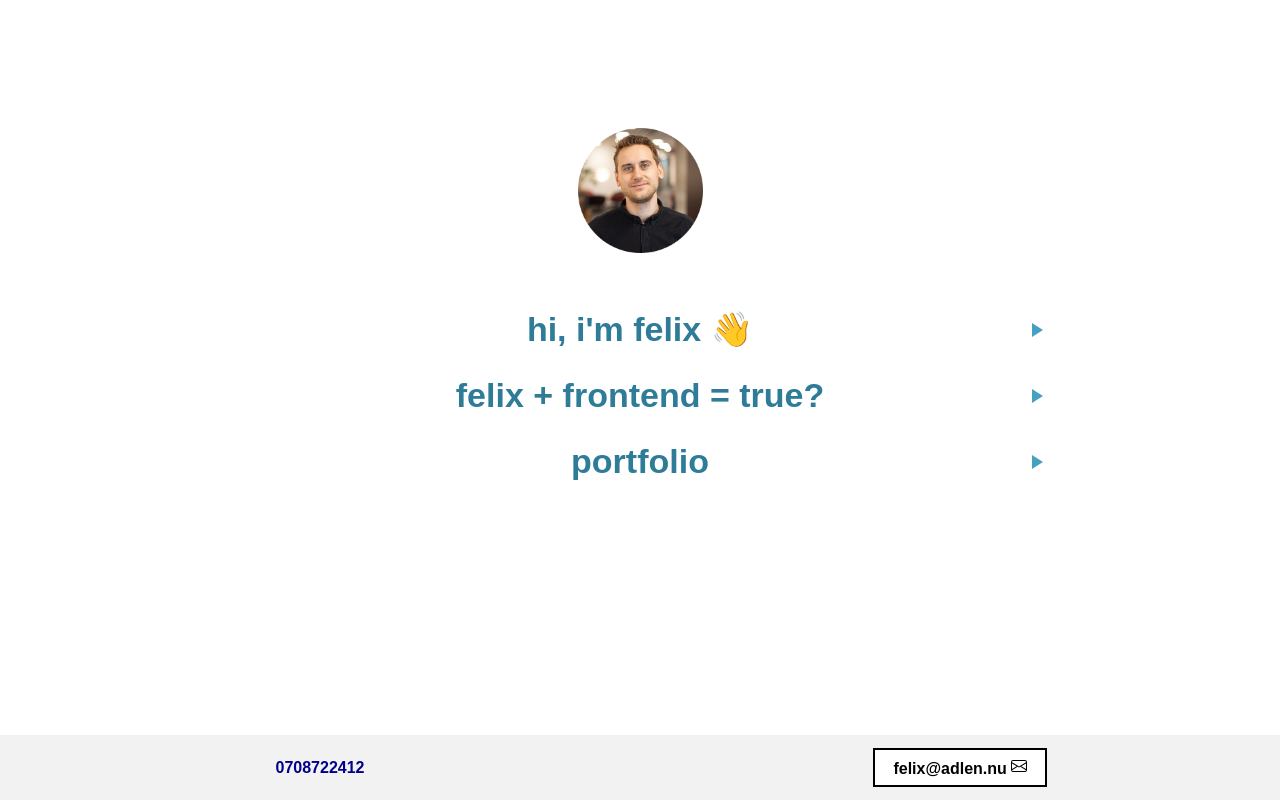
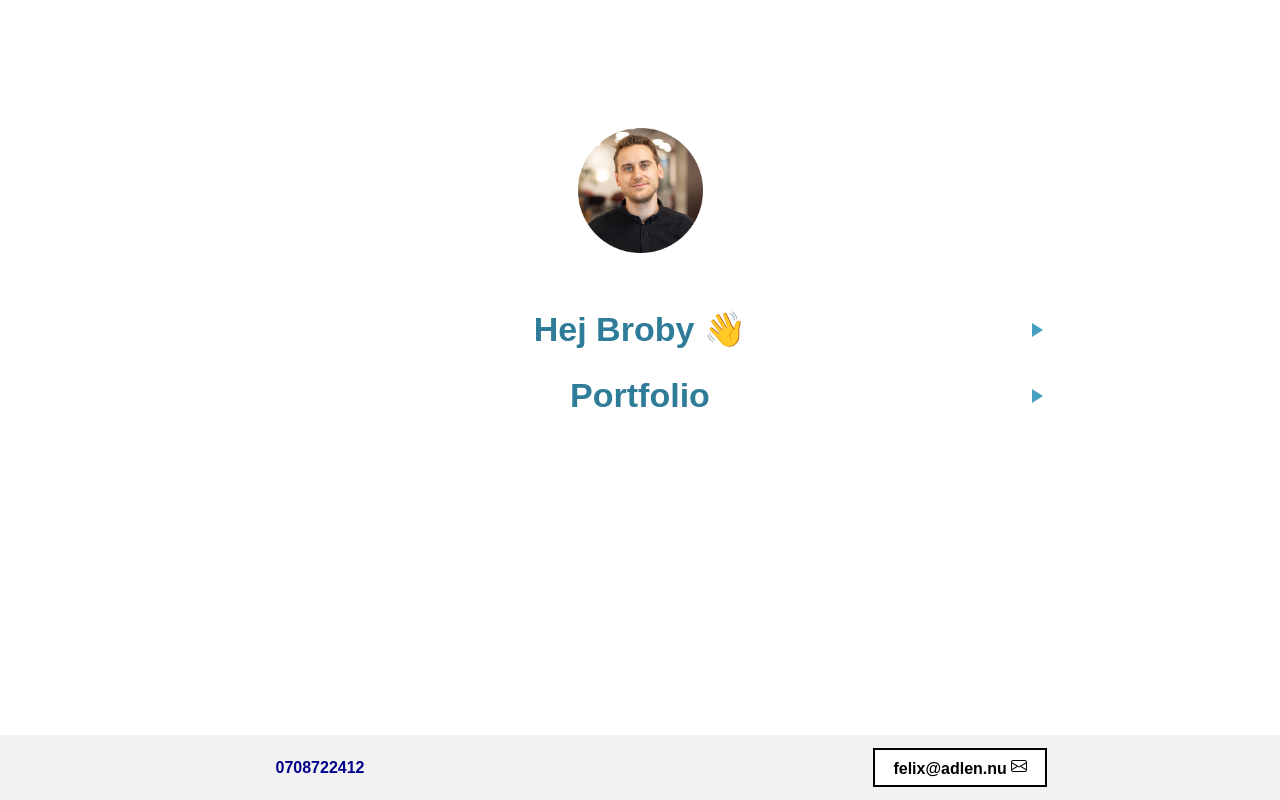
Before and after one commit to feppos0/feppos1, a plain HTML site: page index.html in a window 1280 px wide. Drawn offline with Linux system fonts and the light colour scheme.

Commit message:
Update index.html

```diff
--- a/index.html
+++ b/index.html
@@ -400,36 +400,27 @@
 		<img src="img/felix-circle.png" class="center image" style="margin-top: 10%;margin-bottom: -4%;" />
 		<div class="accordion">
 			<div class="accordion-item">
-				<div class="accordion-header"> hi, i'm felix &#128075; <div class="accordion-arrow"></div></div>
+				<div class="accordion-header">Hej Broby &#128075; <div class="accordion-arrow"></div></div>
 				<div class="accordion-content">
 					<p>
-						My name is <strong><font color="#2F7C99">Felix</font></strong> and I have an idea. A great idea actually – I want to become a front end developer. But first, I need to understand the basics a bit more.
+						<strong><font color="#2F7C99">Mitt namn är Felix</font></strong> och jag vill verkligen läsa den här kursen hos er. Min bror tipsade om den här kursen och det kändes nästan pirrigt att läsa om den - det är ju exakt det här jag vill lära mig mer om!<br /><br />
+																																																																					  <strong><font color="#2F7C99">De senaste 2 åren</font></strong> har jag arbetat med marknadsföring och producerat grafiskt innehåll, vilket är superkul. En typisk vecka för mig innebär en kombination av grafisk design (digitalt och tryckt), strategi och UX. Innan jag började hos mitt nuvarande jobb tog jag en dubbelexamen i visuell kommunikation och psykologi.
+
+						I mitt nuvarande jobb har jag jobbat nära våra webbutvecklare och det inte var inte så längesen en gammal passion av mig dök upp - intresset för att koda och problemlösa. Att jobba inom marknadsföring innebär ofta en tight tidsplan, och tiden för att något ska bli "pixel-perfect" finns inte alltid där för utvecklarna. Helt förståeligt, men jag vet att jag skulle kunna hjälpa till om jag bara kunde mer om kodandet själv. Det är verkligen roligt (!) och jag tror verkligen att min bakgrund som marknadsförare skulle vara bra för den här rollen.
 						<br /><br />
+						<strong><font color="#2F7C99">Jag älskar alltid att utmana mig själv</strong></font> - och den här ansökan är ett exempel på det. Jag ville prova något svårare än att börja med färdiga koder eller templates, och fastän denna sida har mycket som kan bli bättrer, lyckades jag på något sätt göra det här alldeles själv med hjälp av Google och en rejäl vilja. :)
 
-						The last 2 years I've worked with marketing producing graphical content. A typical week for me is a combination of graphic design (digital &Aacute; print, strategy and UX.  Before that, I graduated with a bachelor in both visual communication and psychology.
-						While working closely with our web developers at my current job, an old passion of mine appeared – the interest of code and problem solving
-						Working within marketing often means a tight schedule, and the time for "pixel perfect" is not always there for the developers. Understandable, but I know I should be able to help out, If I just knew a bit of coding..
-						It's really fun (!) and I really think my background as a marketer would be great for this role.
+					<br /> <br /> <font color="#2F7C99"><strong>Jag tycker detta är så himla kul, och vill jobba med det.</strong>
 						<br /> <br />
-							   <div style="overflow:auto;">
+						<div style="overflow:auto;">
 
-								   I always love to challenge myself – and this application is a wild example of that. I wanted to try something harder than start with pre-built codes, and although this site has a lot to improve, I somehow managed to do this alll by myself with a combination of Google and eagerness. :). <br><strong>My goal is definitely to understand this on a deeper level!</strong>
-							   </div>
-				</div>
+						</div>
+</div>
 			</div>
 
-			<div class="accordion-item">
-				<div class="accordion-header">felix + frontend = true?<div class="accordion-arrow"></div></div>
-				<div class="accordion-content">
-					<p>
-						Ever since I was a child, I've been fascinated by problem-solving. As I've grown older, my interest has evolved into a passion for web development and I’m definitely ready to take my first step into learning more about coding. The last 2 years I’ve worked with marketing and mostly I’ve produced graphical content.
-						<br /><br /> I’ve worked close to our web developers in different projects and I see a huge opportunity for me to bridge the gap between development and content production. This course seems perfect for me to learn more, so I can continue to advance and learn more with a good understanding. I really think I have found an interest I would like to work with, and combining my graphical and marketing experience would be great.
-					</p>
-				</div>
-			</div>
 
 			<div class="accordion-item">
-				<div class="accordion-header"> portfolio <div class="accordion-arrow"></div></div>
+				<div class="accordion-header">Portfolio <div class="accordion-arrow"></div></div>
 				<div class="accordion-content">
 
 					<table>
@@ -465,7 +456,7 @@
 						</tr>
 						<tr>
 							<td>
-								<img src="img/boring.png" />
+								<img src="../img/boring.png" />
 								<br /><strong style="text-align: center;">#mockup #concept #copy</strong>
 								<br />
 								<p><em>"Boring brochure" - Concept.</em> <br />Just a brochure I made for fun. Simple, but with a message that draws attention. </p>
@@ -474,7 +465,7 @@
 						</tr>
 						<tr>
 							<td>
-								<img src="img/conceptbeer.png" />
+								<img src="/img/conceptbeer.png" />
 								<br /><strong style="text-align: center;">#mockup #concept #copy</strong>
 								<br />
 								<p><em>"En helt vanlig öl" - Concept.</em> <br />A concept I made for storytelling purpose, by using the description text on the back of the can to create the product purpose in an interesting way. </p>
```
